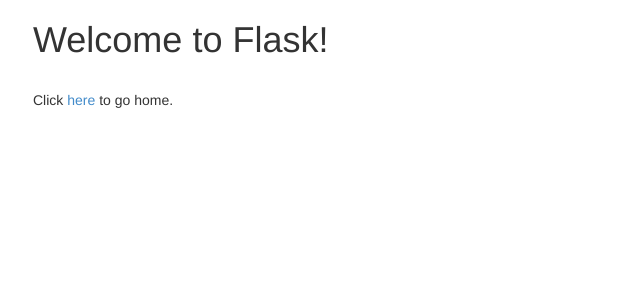
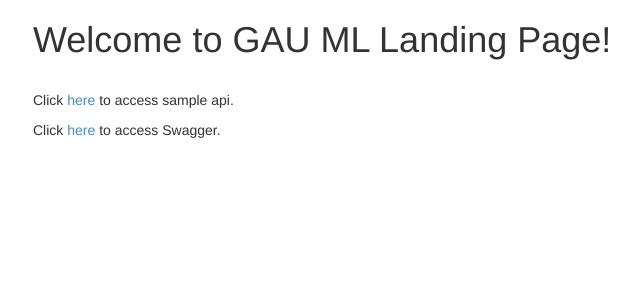
Before and after one commit to jvadisela/python, a Flask app: template gau-flask-ml/gau/templates/welcome.html in a window 1280 px wide. Shown: the top 300 px of the page, without its empty margins (37-677 px from the left). Run offline with Flask 2, Linux system fonts and the light colour scheme; the template is opened without the code that fills it, so the values that code supplies are empty; some libraries are stand-ins or nearby versions.

Commit message:
updated the welcome.html file

```diff
--- a/gau-flask-ml/gau/app.py
+++ b/gau-flask-ml/gau/app.py
@@ -89,8 +89,8 @@
     return 'Second One'
 
 
-@app.route("/")
-def all_other():
+@app.route("/sample")
+def jsonify_op():
     app.logger.info('Processing default request')
     json_data = json.loads('{"name": "jane doe", "rollnumber": 25, "marks": 72}')
     is_valid = json_utils.is_valid_input(json_data)
@@ -103,7 +103,7 @@
     return jsonify(team)
 
 
-@app.route('/welcome')
+@app.route('/')
 def welcome():
     return render_template('welcome.html')  # render a template
 
--- a/gau-flask-ml/gau/templates/welcome.html
+++ b/gau-flask-ml/gau/templates/welcome.html
@@ -7,9 +7,10 @@
   </head>
   <body>
     <div class="container">
-      <h1>Welcome to Flask!</h2>
+      <h1>Welcome to GAU ML Landing Page!</h2>
       <br>
-      <p>Click <a href="/">here</a> to go home.</p>
+      <p>Click <a href="/sample">here</a> to access sample api.</p>
+      <p>Click <a href="/swagger">here</a> to access Swagger.</p>
     </div>
   </body>
 </html>
```
